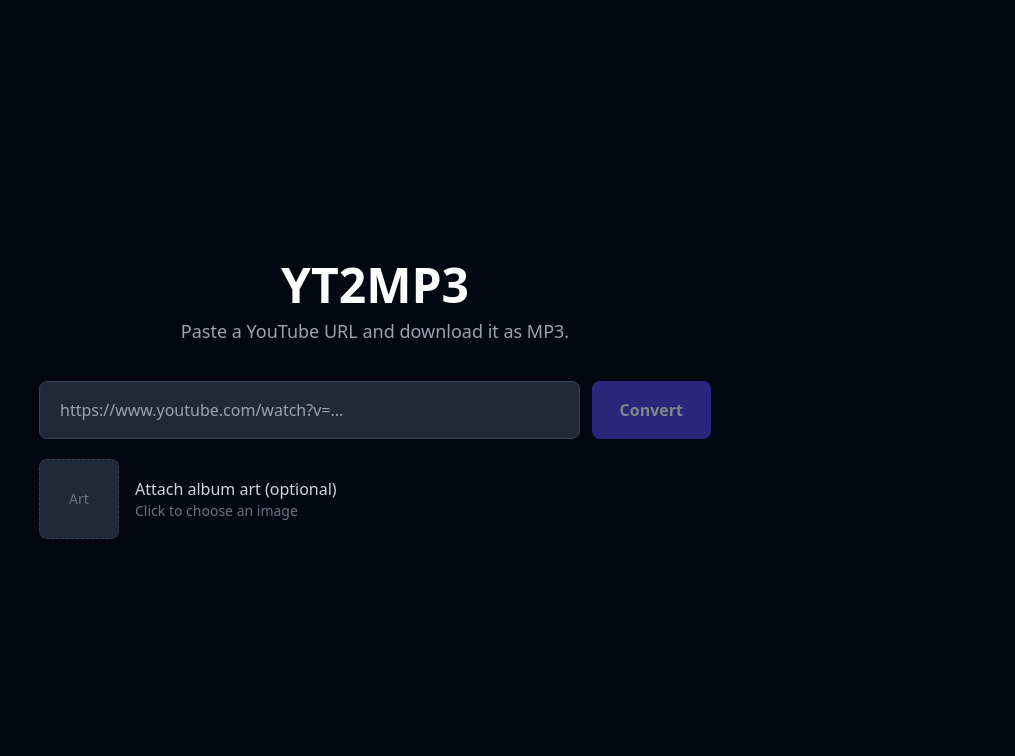
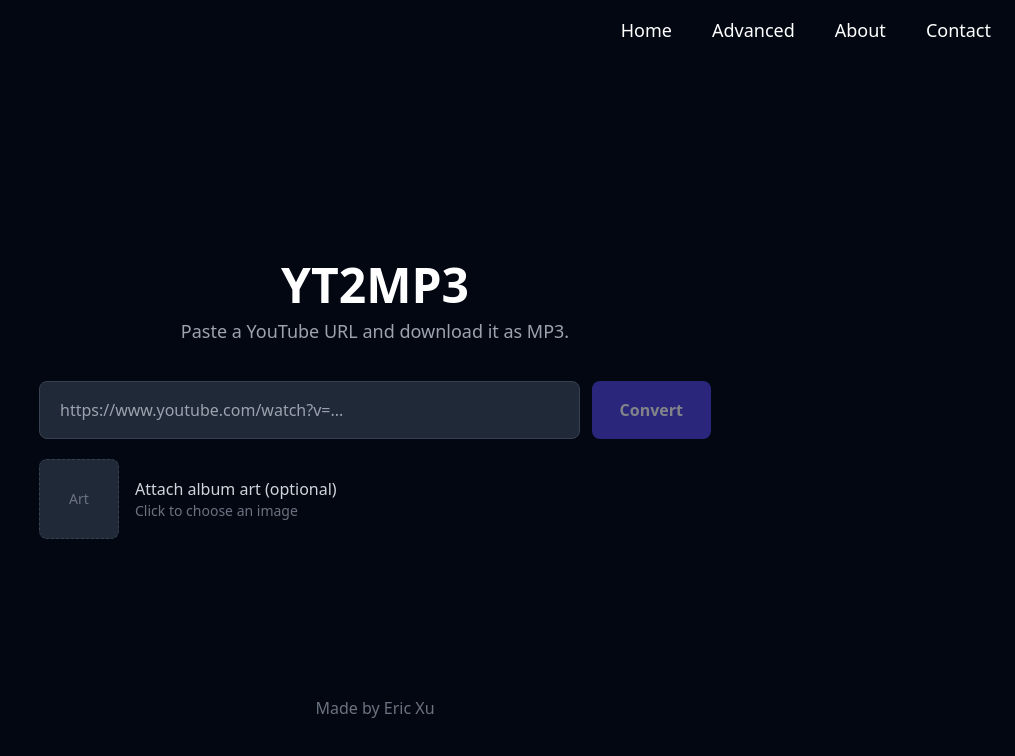
Before and after one commit to ericycx/yt2mp3, a React (Vite) app in the folder frontend/: page / in a window 1280 px wide. Shown: the top 756 px of the page, without its empty margins (265-1280 px from the left). Built offline with nearby package versions, Linux system fonts and the light colour scheme; no server answers.

Commit message:
Add nav bar, page state, Made by credit, and reposition stats

```diff
--- a/frontend/src/App.jsx
+++ b/frontend/src/App.jsx
@@ -10,6 +10,7 @@ export default function App() {
   const [error, setError] = useState(null)
   const [success, setSuccess] = useState(false)
   const [stats, setStats] = useState(null)
+  const [page, setPage] = useState('home') // advanced settings home page contacts maybe
 
   useEffect(() => {
     fetch(`${BACKEND_URL}/stats`)
@@ -65,6 +66,13 @@ export default function App() {
   return (
     <div className="min-h-screen bg-gray-950 text-white flex flex-col items-center justify-center px-4">
 
+      <div className="fixed top-0 w-full flex gap-10 justify-end items-center text-lg px-6 py-4 text-gray-350">
+        <button>Home</button>
+        <button>Advanced</button>
+        <button>About</button>
+        <button>Contact</button>
+      </div>
+
       {/* Header */}
       <h1 className="text-5xl font-bold mb-2">YT2MP3</h1>
       <p className="text-lg text-gray-400 mb-9">Paste a YouTube URL and download it as MP3.</p>
@@ -113,8 +121,11 @@ export default function App() {
       )}
 
       {/* Stats */}
+      {<p className = "absolute bottom-20 text-s text-gray-500">
+        {'Made by Eric Xu'}
+        </p>}
       {stats?.count > 0 && (
-        <p className="mt-10 text-xs text-gray-600">
+        <p className="absolute bottom-12 text-s text-gray-500">
           {stats.count.toLocaleString()} songs converted since {new Date(stats.since).toLocaleDateString('en-US', { month: 'long', day: 'numeric', year: 'numeric' })}
         </p>
       )}
```
